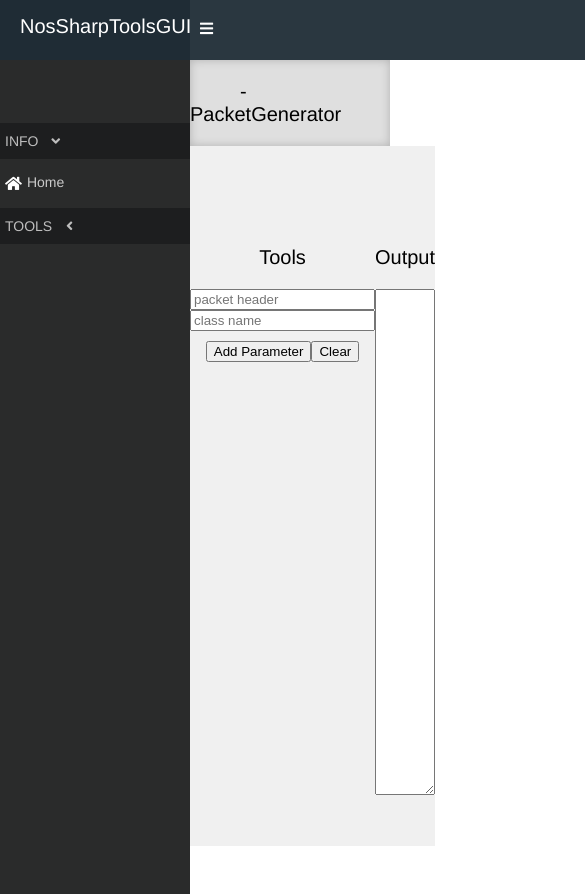
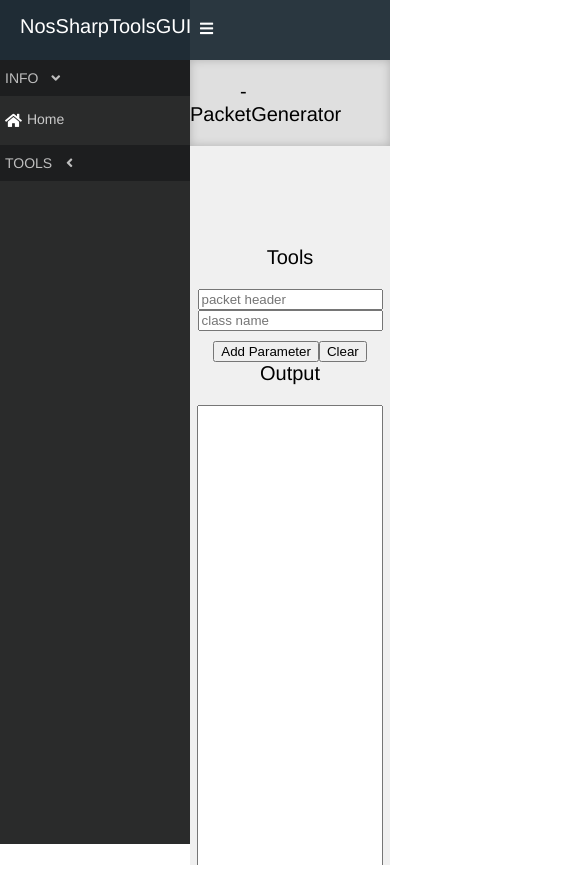
Before and after one commit to AntoineCrb/NosSharpToolsGUI, a Vue app: page /#/packet-generator in a window 390 px wide. Shown: the whole page, 585 px wide, since content can reach past the window. After the commit the page ends 865 px from the top, so only its background shows below. Built offline with nearby package versions, Linux system fonts and the light colour scheme.

Commit message:
update tool panel design

```diff
--- a/src/App.vue
+++ b/src/App.vue
@@ -5,7 +5,9 @@
       <div class="title">
         <a>- {{$router.currentRoute.name}}</a>
       </div>
-      <router-view/>
+      <div class="component">
+        <router-view/>
+      </div>
     </div>
   </div>
 </template>
@@ -36,15 +38,17 @@ export default {
 body {
   margin: 0;
   padding: 0;
-  overflow-x: hidden;
   -webkit-box-sizing: border-box;
   -moz-box-sizing: border-box;
   box-sizing: border-box;
   font-family: "Dosis", "Source Sans Pro", "Helvetica Neue", Arial, sans-serif;
   font-weight: 400;
+  overflow: hidden;
+  height: 100%;
 }
 
 .main {
+  height: 100%;
   padding-top: 60px;
   transition: 0.3s;
 }
@@ -59,4 +63,9 @@ body {
   padding-left: 50px;
   font-size: 20px;
 }
+
+.main .component {
+  max-height: calc(100vh - 125px);
+  overflow: auto;
+}
 </style>
--- a/src/components/ToolPanel.vue
+++ b/src/components/ToolPanel.vue
@@ -4,11 +4,11 @@
          <span class="fas fa-bars icon menu transition" @click="$emit('display', !display)"></span>
       </div>
       <div class="left-panel transition">
-         <a class="text transition">{{display ? 'NosSharpToolsGUI' : 'Nos#'}}</a>
+         <router-link tag="a" :to="{name: 'Home'}" class="text transition">{{display ? 'NosSharpToolsGUI' : 'Nos#'}}</router-link>
 
          <div class="tools">
 
-            <div v-for="tool in tools" :key="tool.name" class="main-tool transition" :class="{'tool-open': tool.open}">
+            <div v-for="tool in tools" :key="tool.name" class="main-tool transition" :class="{'tool-open': tool.open}" :style="{'max-height' : tool.open && display ? `${38 + tool.childs.length * 50}px` : '38px'}">
                <div class="main-name" @click="tool.open = ! tool.open"><i class="icon" :class="tool.icon"></i><a class="transition">{{tool.name}}</a> <span class="fas fa-angle-left transition"></span></div>
 
                <router-link tag="a" v-for="t in tool.childs" :key="t.name" :to="{ name: t.routerLink}" class="tool">
@@ -40,7 +40,7 @@ export default {
   .top-panel {
     background-color: var(--main-color);
     height: 50px;
-    width: 100%;
+    width: calc(100% - 70px);
     position: absolute;
     z-index: 10;
     padding-left: 70px;
@@ -56,24 +56,24 @@ export default {
 
   .left-panel {
     background-color: var(--secondary-color);
-    padding-top: 50px;
     height: 100%;
     width: 190px;
     position: absolute;
     left: -130px;
 
     .text {
+      text-decoration: none;
       font-weight: 200;
       font-size: 20px;
       color: #fff;
-      position: relative;
-      top: -35px;
+      position: absolute;
+      top: 15px;
       left: 140px;
       z-index: 20;
     }
 
     .tools {
-      padding-top: 50px;
+      padding-top: 60px;
 
       .main-tool {
         .main-name {
@@ -116,6 +116,7 @@ export default {
 .expanded {
   .top-panel {
     padding-left: 200px;
+    width: calc(100% - 200px);
   }
 
   .left-panel {
@@ -128,7 +129,6 @@ export default {
   .tools {
     .main-tool {
       overflow: hidden;
-      max-height: 38px;
 
       .main-name {
         cursor: pointer;
@@ -186,7 +186,6 @@ export default {
     }
 
     .tool-open {
-      max-height: 400px;
       .main-name {
         span {
           transform: rotate(-90deg);
--- a/src/components/tools/PacketGenerator.Vue
+++ b/src/components/tools/PacketGenerator.Vue
@@ -81,7 +81,6 @@ export default {
   display: table;
   background-color: rgb(240, 240, 240);
   text-align: center;
-  min-height: 600px;
 
   .tool-panel {
     width: 50%;
@@ -114,5 +113,13 @@ export default {
     font-size: 20px;
     margin-bottom: 20px;
   }
+
+  @media (max-width: 750px) {
+    .output-panel,
+    .tool-panel {
+      display: block;
+      width: 100%;
+    }
+  }
 }
 </style>
```
